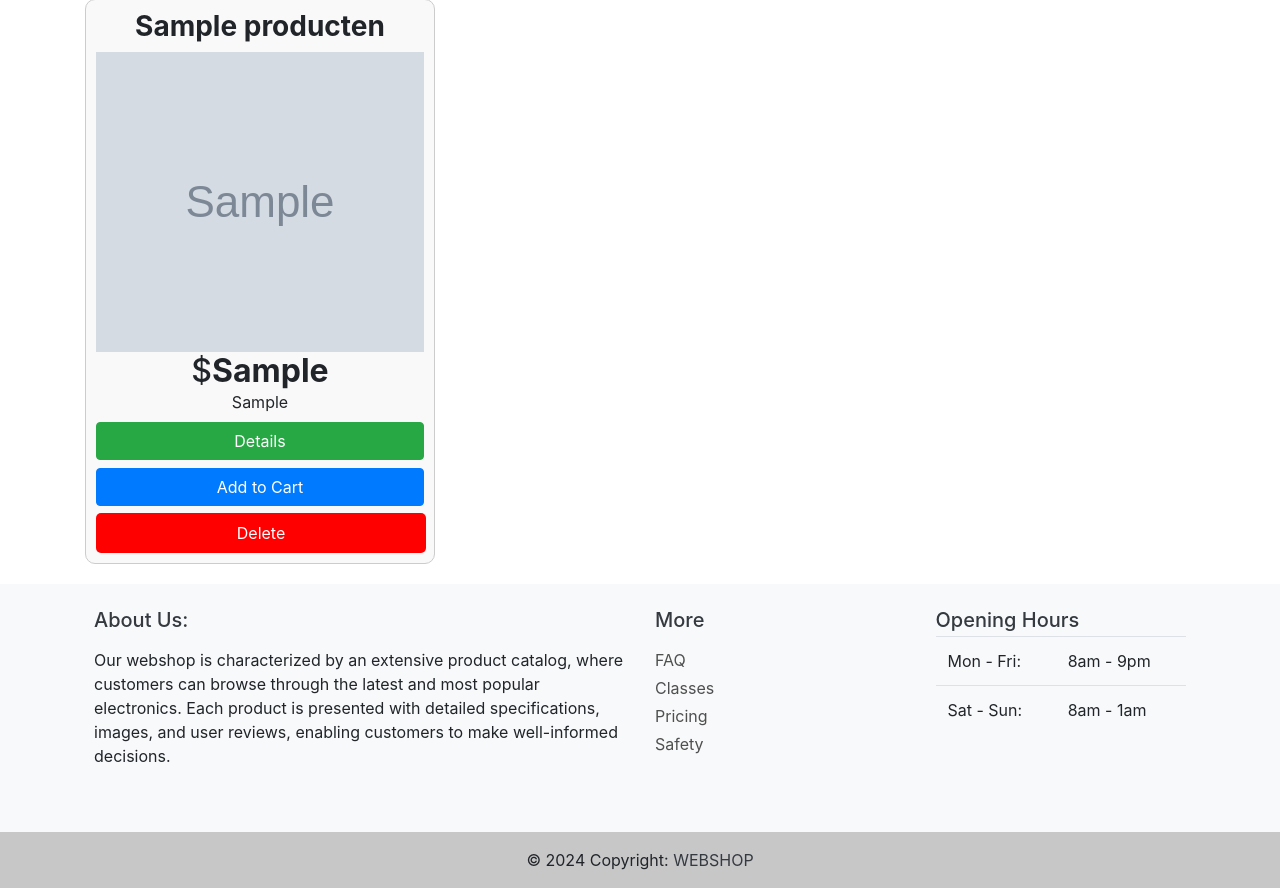
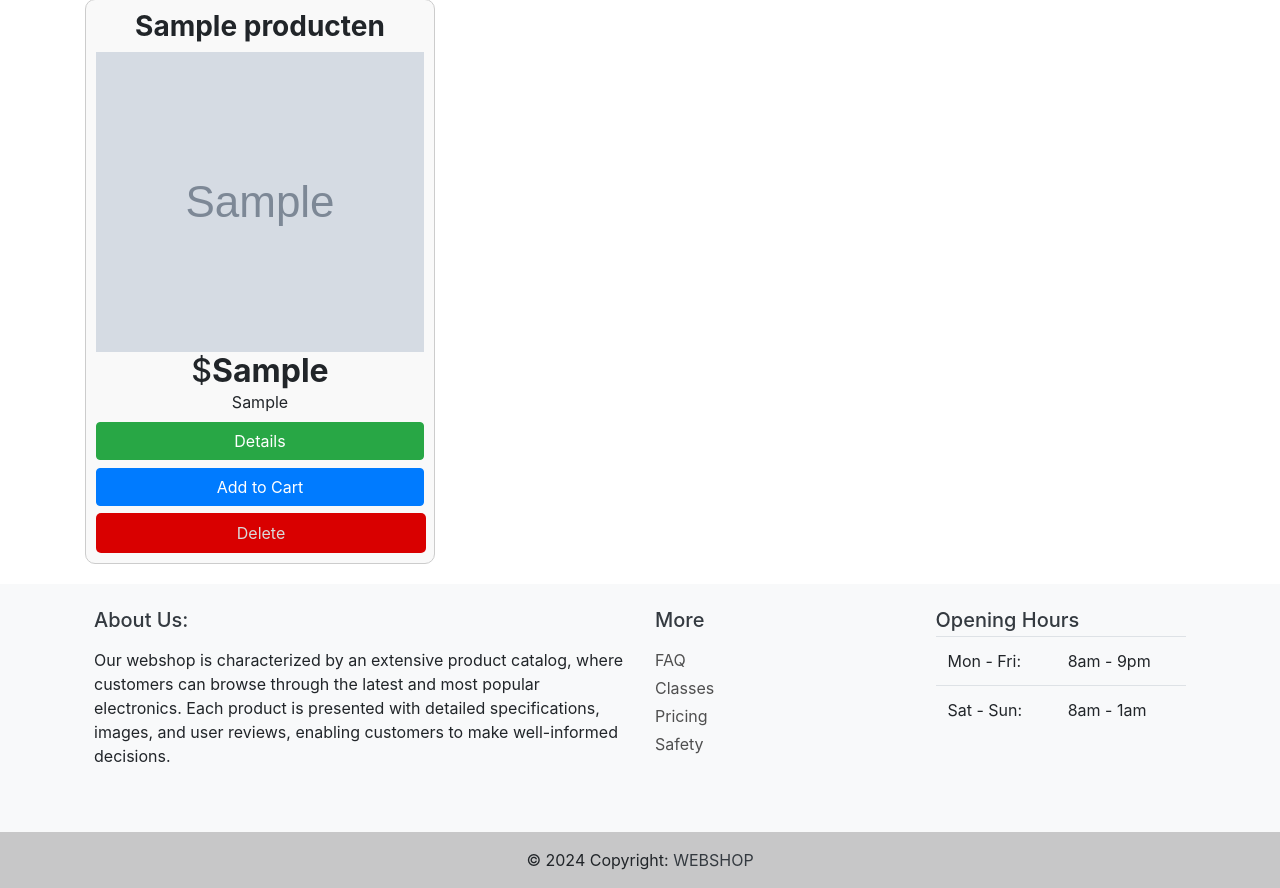
Before and after one commit to dillon-bhatha/backend-eindproject, a PHP site: page /adminproducten.php in a window 1280 px wide, with the pointer over the restyled element. Shown: the part 79-967 px from the top of the page. Run offline with PHP 8.4, Linux system fonts and the light colour scheme; the visitor is signed in with stand-in values (Sample User, id 1); tables that the repository leaves empty or names only in its code hold one stand-in row (values such as "Sample post"); grey boxes marked "Sample" are stand-in pictures.

```diff
--- a/adminproducten.php
+++ b/adminproducten.php
@@ -40,6 +40,10 @@ if (isset($_POST['delete'])) {
             box-shadow: #4f4f4f;
             margin-top: 7px;
             border-style: none;
+        }
+
+        .deleto:hover {
+            filter: brightness(85%);
         }
     </style>
 </head>
```
